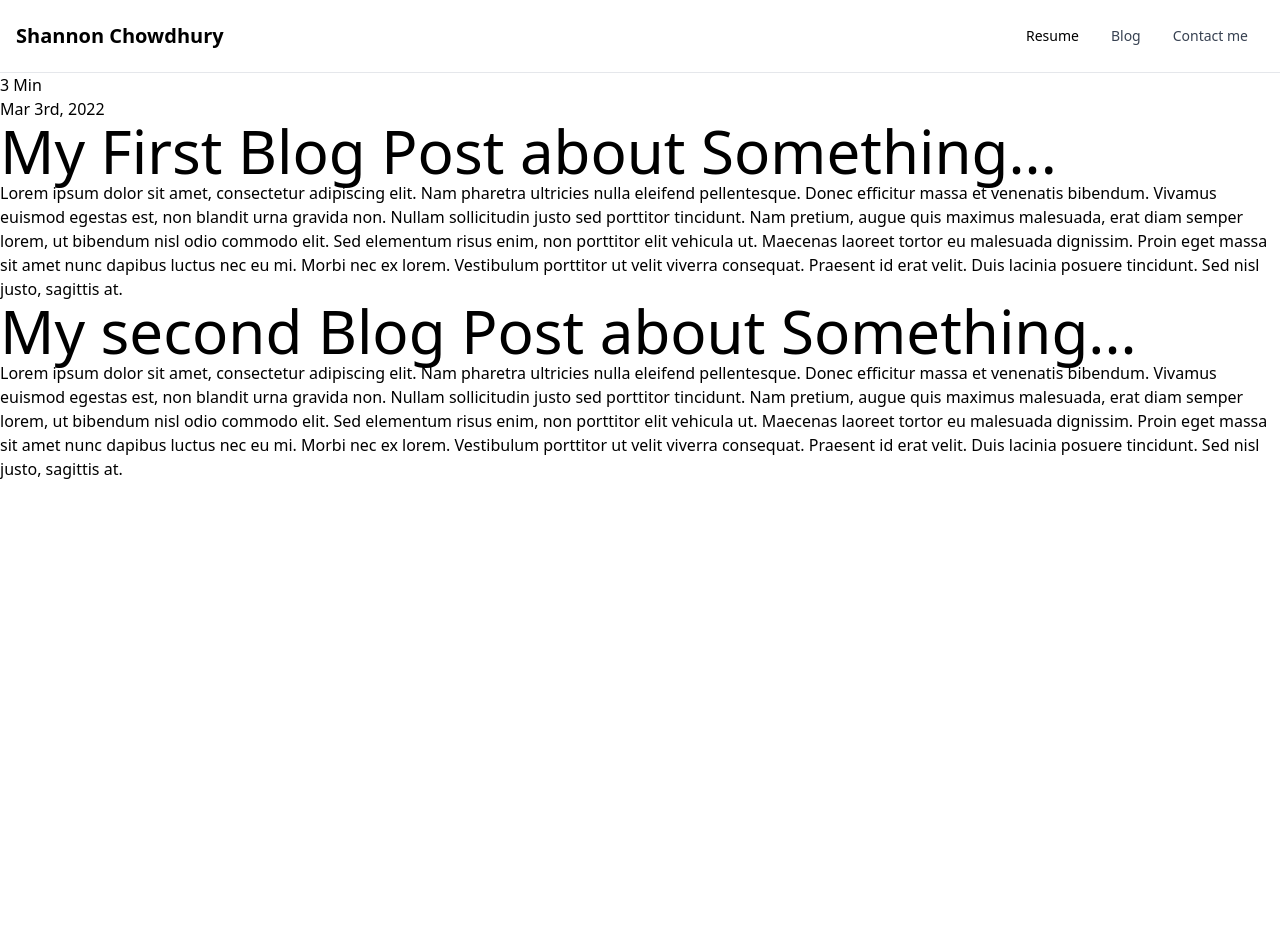
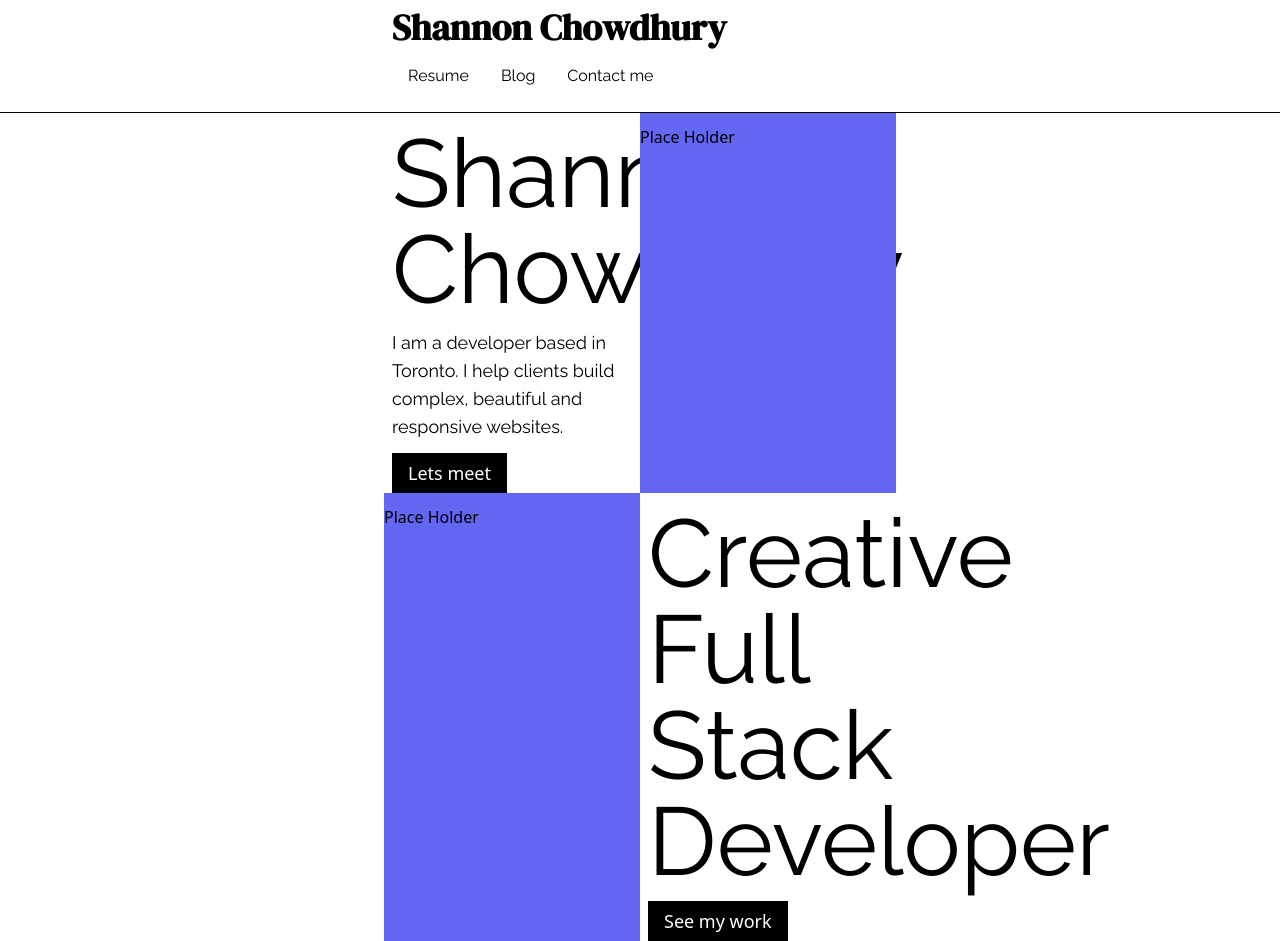
Before and after one commit to xeonmobius/portfolio, a Next.js app: page / in a window 1280 px wide. Before the commit the page ends 800 px from the top, so only its background shows below. Built offline with nearby package versions, Linux system fonts and the light colour scheme.

Commit message:
first commit

```diff
--- a/package.json
+++ b/package.json
@@ -9,6 +9,8 @@
     "lint": "next lint"
   },
   "dependencies": {
+    "@fontsource/dm-serif-display": "^4.5.9",
+    "@fontsource/raleway": "^4.5.11",
     "next": "12.3.1",
     "react": "18.2.0",
     "react-dom": "18.2.0"
--- a/pages/Blog.js
+++ b/pages/Blog.js
@@ -1,43 +1,51 @@
 export default function Blog() {
   return (
     <>
-      <div>
-        <div>
+      <div className="flex flex-col mx-96">
+        <div className="flex flex-row m-2 p-2">
+          <div className="px-2 my-auto">
             <h4>3 Min</h4>
             <h6>Mar 3rd, 2022</h6>
           </div>
           <div>
             <h1 className="text-6xl">My First Blog Post about Something...</h1>
-          <p>
+            <p className="py-2">
               Lorem ipsum dolor sit amet, consectetur adipiscing elit. Nam
               pharetra ultricies nulla eleifend pellentesque. Donec efficitur
               massa et venenatis bibendum. Vivamus euismod egestas est, non
               blandit urna gravida non. Nullam sollicitudin justo sed porttitor
               tincidunt. Nam pretium, augue quis maximus malesuada, erat diam
               semper lorem, ut bibendum nisl odio commodo elit. Sed elementum
-            risus enim, non porttitor elit vehicula ut. Maecenas laoreet tortor
-            eu malesuada dignissim. Proin eget massa sit amet nunc dapibus
-            luctus nec eu mi. Morbi nec ex lorem. Vestibulum porttitor ut velit
-            viverra consequat. Praesent id erat velit. Duis lacinia posuere
-            tincidunt. Sed nisl justo, sagittis at.
+              risus enim, non porttitor elit vehicula ut. Maecenas laoreet
+              tortor eu malesuada dignissim. Proin eget massa sit amet nunc
+              dapibus luctus nec eu mi. Morbi nec ex lorem. Vestibulum porttitor
+              ut velit viverra consequat. Praesent id erat velit. Duis lacinia
+              posuere tincidunt. Sed nisl justo, sagittis at.
             </p>
           </div>
         </div>
+        <div className="flex flex-row m-2 p-2">
+          <div className="px-2 my-auto">
+            <h4>3 Min</h4>
+            <h6>Mar 3rd, 2022</h6>
+          </div>
           <div>
             <h1 className="text-6xl">My second Blog Post about Something...</h1>
-        <p>
-          Lorem ipsum dolor sit amet, consectetur adipiscing elit. Nam pharetra
-          ultricies nulla eleifend pellentesque. Donec efficitur massa et
-          venenatis bibendum. Vivamus euismod egestas est, non blandit urna
-          gravida non. Nullam sollicitudin justo sed porttitor tincidunt. Nam
-          pretium, augue quis maximus malesuada, erat diam semper lorem, ut
-          bibendum nisl odio commodo elit. Sed elementum risus enim, non
-          porttitor elit vehicula ut. Maecenas laoreet tortor eu malesuada
-          dignissim. Proin eget massa sit amet nunc dapibus luctus nec eu mi.
-          Morbi nec ex lorem. Vestibulum porttitor ut velit viverra consequat.
-          Praesent id erat velit. Duis lacinia posuere tincidunt. Sed nisl
-          justo, sagittis at.
+            <p className="py-2">
+              Lorem ipsum dolor sit amet, consectetur adipiscing elit. Nam
+              pharetra ultricies nulla eleifend pellentesque. Donec efficitur
+              massa et venenatis bibendum. Vivamus euismod egestas est, non
+              blandit urna gravida non. Nullam sollicitudin justo sed porttitor
+              tincidunt. Nam pretium, augue quis maximus malesuada, erat diam
+              semper lorem, ut bibendum nisl odio commodo elit. Sed elementum
+              risus enim, non porttitor elit vehicula ut. Maecenas laoreet
+              tortor eu malesuada dignissim. Proin eget massa sit amet nunc
+              dapibus luctus nec eu mi. Morbi nec ex lorem. Vestibulum porttitor
+              ut velit viverra consequat. Praesent id erat velit. Duis lacinia
+              posuere tincidunt. Sed nisl justo, sagittis at.
             </p>
+          </div>
+        </div>
       </div>
     </>
   );
--- a/pages/Hero.js
+++ b/pages/Hero.js
@@ -1,32 +1,28 @@
 export default function Hero() {
   return (
-    <div className="grid h-screen place-items-center">
-      <table className="fixed">
-        <tbody>
-          <tr>
-            <td>
-              <h1 className="text-6xl">
+    <div className="grid grid-cols-2 h-screen mx-96">
+      <div className="px-2">
+        <h1 className="text-8xl raleway my-3">
           Shannon <br></br> Chowdhury
         </h1>
-              <p>
+        <p className="raleway my-3 text-lg">
           I am a developer based in Toronto. I help clients build complex,
           beautiful and responsive websites.
         </p>
-              <button className="bg-black text-white">Lets meet</button>
-            </td>
-            <td>Place Holder</td>
-          </tr>
-          <tr>
-            <td>Place Holder</td>
-            <td>
-              <h1 className="text-6xl">
+        <button className="bg-black text-white text-lg px-4 py-1.5">Lets meet</button>
+      </div>
+      <div className="bg-indigo-500 w-full">
+        <p className="mt-3">Place Holder</p>
+      </div>
+      <div className="bg-indigo-500 w-full">
+        <p className="mt-3">Place Holder</p>
+      </div>
+      <div className="px-2">
+        <h1 className="text-8xl raleway my-3">
           Creative <br></br>Full <br></br>Stack <br></br>Developer
         </h1>
-              <button className="bg-black text-white">See my work</button>
-            </td>
-          </tr>
-        </tbody>
-      </table>
+        <button className="bg-black text-white text-lg px-4 py-1.5">See my work</button>
+      </div>
     </div>
   );
 }
--- a/pages/Navbar.js
+++ b/pages/Navbar.js
@@ -1,47 +1,44 @@
-import Link from 'next/link'
+import Link from "next/link";
 
-export default function Navbar(props) {
+export default function Navbar() {
   return (
     <>
-      <nav className="bg-white sticky px-2 sm:px-4 py-2.5 fixed w-full z-20 top-0 left-0 border-b border-black-200 dark:border-gray-600">
-        <div className="container flex flex-wrap justify-between items-center mx-auto">
-          <Link href="/" className="flex items-center">
-            <p className="self-center text-xl font-semibold whitespace-nowrap">
+      <nav className="bg-white sticky px-2 py-2 w-full top-0 left-0 border-b border-black">
+        <div className="flex flex-wrap justify-between items-center mx-96">
+          <Link href="/hero">
+            <p className="brand hover:cursor-pointer text-4xl font-semibold whitespace-nowrap">
               Shannon Chowdhury
             </p>
           </Link>
-          <div className="flex md:order-2">
-            <ul className="flex flex-col p-4 mt-4 md:flex-row md:space-x-8 md:mt-0 md:text-sm md:font-medium md:border-0 md:bg-white">
+          <ul className="raleway flex p-4 space-x-8">
             <li>
               <Link
-                  href="#"
-                  className="focus:text-black focus:underline block py-2 pr-4 pl-3 text-gray-700 rounded hover:bg-gray-100 md:hover:bg-transparent md:hover:text-blue-700 md:p-0 md:dark:hover:text-black dark:text-gray-400 dark:hover:bg-gray-700 dark:hover:text-white md:dark:hover:bg-transparent dark:border-gray-700"
+                href="/"
+                className="py-2 px-4 text-gray-700"
                 aria-current="page"
               >
                 Resume
               </Link>
             </li>
             <li>
-                <a
-                  href="#"
-                  className="focus:text-black focus:underline block py-2 pr-4 pl-3 text-gray-700 rounded hover:bg-gray-100 md:hover:bg-transparent md:hover:text-blue-700 md:p-0 md:dark:hover:text-black dark:text-gray-400 dark:hover:bg-gray-700 dark:hover:text-white md:dark:hover:bg-transparent dark:border-gray-700"
+              <Link
+                href="/blog"
+                className="py-2 px-4 text-gray-700"
               >
                 Blog
-                </a>
+              </Link>
             </li>
             <li>
-                <a
-                  href="#"
-                  className="focus:text-black focus:underline block py-2 pr-4 pl-3 text-gray-700 rounded hover:bg-gray-100 md:hover:bg-transparent md:hover:text-blue-700 md:p-0 md:dark:hover:text-black dark:text-gray-400 dark:hover:bg-gray-700 dark:hover:text-white md:dark:hover:bg-transparent dark:border-gray-700"
+              <Link
+                href="/"
+                className="py-2 px-4 text-gray-700"
               >
                 Contact me
-                </a>
+              </Link>
             </li>
           </ul>
         </div>
-        </div>
       </nav>
-      {props.children}
     </>
   );
 }
--- a/pages/_app.js
+++ b/pages/_app.js
@@ -1,7 +1,15 @@
-import '../styles/globals.css'
+import "../styles/globals.css";
+import Navbar from "./navbar";
+import "@fontsource/dm-serif-display";
+import "@fontsource/raleway";
 
 function MyApp({ Component, pageProps }) {
-  return <Component {...pageProps} />
+  return (
+    <>
+      <Navbar></Navbar>
+      <Component {...pageProps} />
+    </>
+  );
 }
 
-export default MyApp
+export default MyApp;
--- a/pages/index.js
+++ b/pages/index.js
@@ -1,13 +1,9 @@
-import Hero from "./Hero";
-import Navbar from "./Navbar";
-import Blog from "./Blog";
+import Hero from "./hero";
 
 export default function Home() {
   return (
     <>
-      <Navbar>
-        <Blog></Blog>
-      </Navbar>
+      <Hero></Hero>
     </>
   );
 }
--- a/styles/globals.css
+++ b/styles/globals.css
@@ -1,3 +1,11 @@
 @tailwind base;
 @tailwind components;
 @tailwind utilities;
+
+.brand {
+    font-family: 'DM Serif Display';
+}
+
+.raleway {
+    font-family:'Raleway';
+}
--- a/tailwind.config.js
+++ b/tailwind.config.js
@@ -5,7 +5,17 @@ module.exports = {
     "./components/**/*.{js,ts,jsx,tsx}",
   ],
   theme: {
-    extend: {},
+    extend: {
+      container: {
+        padding: {
+          DEFAULT: "1rem",
+          sm: "2rem",
+          lg: "4rem",
+          xl: "5rem",
+          "2xl": "6rem",
+        },
+      },
+    },
   },
   plugins: [],
 };
```
Also changed, not shown: 1 other file (tests, documents, lock files or other folders). Lines whose indentation alone changed are shown as unchanged.
